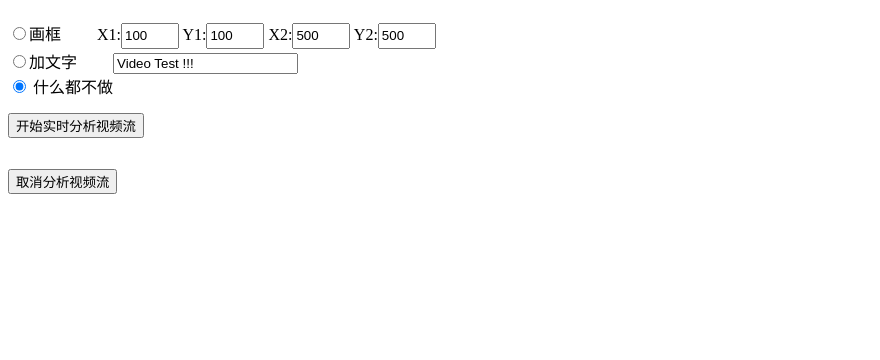
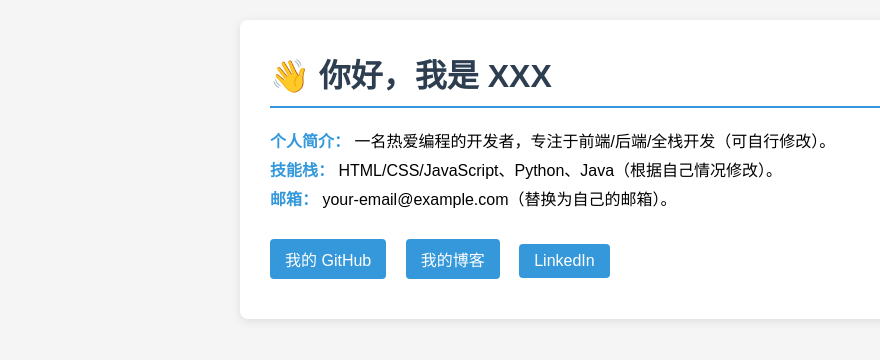
Before and after one commit to horse007666/horse007666.github.io, a plain HTML site: page index.html in a window 1280 px wide. Shown: the whole page, without its empty margins (0-880 px from the left). Drawn offline with Linux system fonts and the light colour scheme.

Commit message:
update code

```diff
--- a/index.html
+++ b/index.html
@@ -1,57 +1,69 @@
 <!DOCTYPE html>
-<html lang="en">
+<html lang="zh-CN">
 <head>
     <meta charset="UTF-8">
-    <title>测试推流接口</title>
+    <meta name="viewport" content="width=device-width, initial-scale=1.0">
+    <title>我的个人主页 | GitHub Pages</title>
+    <!-- 引入简单的样式美化页面 -->
+    <style>
+        * {
+            margin: 0;
+            padding: 0;
+            box-sizing: border-box;
+            font-family: "Microsoft YaHei", sans-serif;
+        }
+        body {
+            background-color: #f5f5f5;
+            padding: 20px;
+        }
+        .container {
+            max-width: 800px;
+            margin: 0 auto;
+            background: white;
+            padding: 30px;
+            border-radius: 8px;
+            box-shadow: 0 2px 10px rgba(0,0,0,0.1);
+        }
+        h1 {
+            color: #2c3e50;
+            margin-bottom: 20px;
+            border-bottom: 2px solid #3498db;
+            padding-bottom: 10px;
+        }
+        .info {
+            margin: 15px 0;
+            line-height: 1.8;
+        }
+        .info strong {
+            color: #3498db;
+        }
+        .links a {
+            display: inline-block;
+            margin: 10px 15px 10px 0;
+            color: white;
+            background: #3498db;
+            padding: 8px 15px;
+            border-radius: 4px;
+            text-decoration: none;
+        }
+        .links a:hover {
+            background: #2980b9;
+        }
+    </style>
 </head>
 <body>
-    <h1></h1>
-    <p>
-       <form action="" enctype='multipart/form-data' method='POST' name='start'>
-	  <input type="radio" name="only" checked=true value="A">画框&emsp;&emsp;
-          X1:<input type="text" name="x1" value="100 " style="width:50px; height:20px;">
-          Y1:<input type="text" name="y1" value="100 " style="width:50px; height:20px;">
-          X2:<input type="text" name="x2" value="500 " style="width:50px; height:20px;">
-          Y2:<input type="text" name="y2" value="500 " style="width:50px; height:20px;">
-	  <br>
-	  <input type="radio" name="only" checked=true value="B">加文字&emsp;&emsp;
-          <input type="text" name="wordsvalue" value="Video Test !!! " >
-	  <br>
-	  <input type="radio" name="only" checked=false value="C"> 什么都不做
-          <br>
-	  <input type="hidden" value="sendrequest"  name="label" >
-          <input type="submit" id="aaaaa"  value="开始实时分析视频流" class="button-new" name="button"  style="margin-top:15px;" />
-       </form>
-    </p>
-
-    <p>
-       <form action="" enctype='multipart/form-data' method='POST' name='end' >
-          <input type="hidden" value="cancelrequest"  name="label" >
-        <input type="submit" value="取消分析视频流" class="button-new" name="button"  style="margin-top:15px;"/>
-       </form>
-    </p>
-
+    <div class="container">
+        <h1>👋 你好，我是 XXX</h1>
+        <div class="info">
+            <p><strong>个人简介：</strong> 一名热爱编程的开发者，专注于前端/后端/全栈开发（可自行修改）。</p>
+            <p><strong>技能栈：</strong> HTML/CSS/JavaScript、Python、Java（根据自己情况修改）。</p>
+            <p><strong>邮箱：</strong> your-email@example.com（替换为自己的邮箱）。</p>
+        </div>
+        <div class="links">
+            <a href="https://github.com/你的用户名" target="_blank">我的 GitHub</a>
+            <a href="https://blog.example.com" target="_blank">我的博客</a>
+            <a href="https://linkedin.com/in/你的用户名" target="_blank">LinkedIn</a>
+        </div>
+    </div>
 </body>
-
-<!-- script>
-<h2>
-视频流播放地址:
-</h2>
-
-<video ref="http://localhost:8075/live/livestream.m3u8" id="video"  width=600 height=400  controls></video>
-
-<script src="https://cdn.jsdelivr.net/hls.js/latest/hls.min.js"></script>
-  if(Hls.isSupported()) {
-    var video = document.getElementById('video');
-    var hls = new Hls();
-    hls.loadSource('http://localhost:8075/live/livestream.m3u8');
-    hls.attachMedia(video);
-    hls.on(Hls.Events.MANIFEST_PARSED,function() {
-      video.play();
-  });
- }
-</script -->
-
-
-
 </html>
```
Also changed, not shown: 1 other file.
